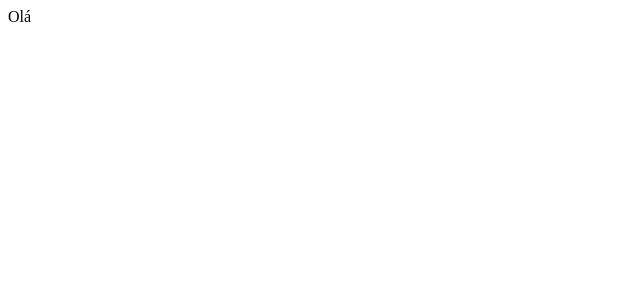
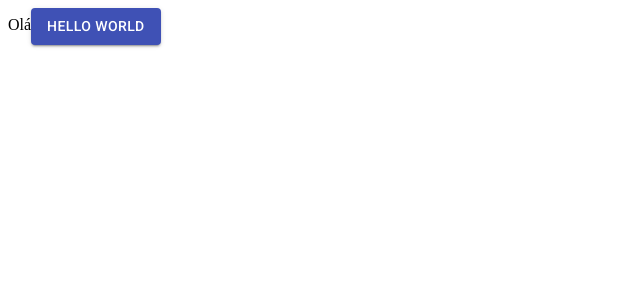
Before and after one commit to walternascimentobarroso/list, a Next.js app: page / in a window 1280 px wide. Shown: the top 300 px of the page, without its empty margins (0-640 px from the left). Built offline with nearby package versions, Linux system fonts and the light colour scheme.

Commit message:
[ADJUST] New changes for folders

```diff
--- /dev/null
+++ b/src/pages/_document.tsx
@@ -0,0 +1,19 @@
+import Document, { Html, Head, Main, NextScript } from 'next/document';
+
+export default class MyDocument extends Document {
+  render() {
+    return (
+      <Html>
+        <Head>
+          <link rel="shortcut icon" href="favicon.png" type="image/png" />
+          <link rel="stylesheet" href="https://fonts.googleapis.com/css?family=Roboto:300,400,500,700&display=swap" />
+          <meta name="viewport" content="minimum-scale=1, initial-scale=1, width=device-width" />
+        </Head>
+        <body>
+          <Main />
+          <NextScript />
+        </body>
+      </Html>
+    );
+  }
+}
--- a/src/pages/index.tsx
+++ b/src/pages/index.tsx
@@ -1,9 +1,19 @@
-function Home() {
+import Head from 'next/head';
+import Button from '@material-ui/core/Button';
+
+export default function Home() {
     return (
         <div>
-            Olá
+            <Head>
+                <title>Home | TimeUp</title>
+            </Head>
+            <div>
+                Olá
+
+                <Button variant="contained" color="primary">
+                    Hello World
+                </Button>
+            </div>
         </div>
     );
 }
-
-export default Home;
```
Also changed, not shown: public/favicon.png (added).
